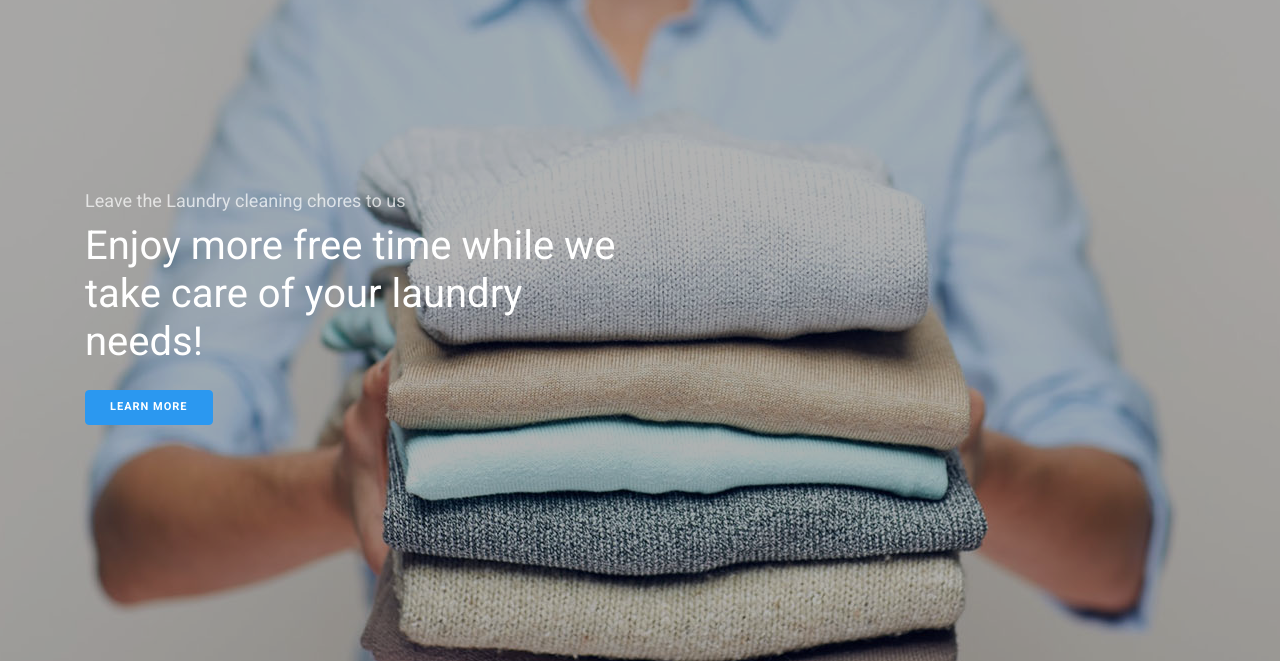
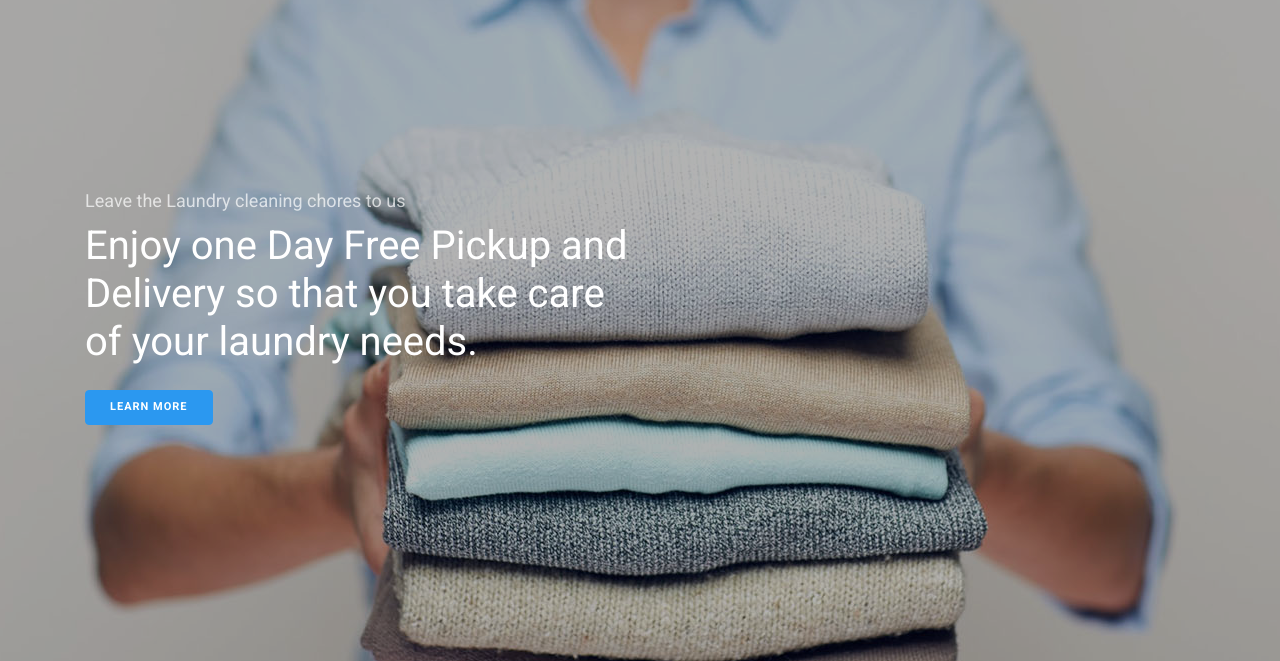
Before and after one commit to hellooishik/Laugh-O-Laundry, a plain HTML site: page index.html in a window 1280 px wide. Shown: the part 114-775 px from the top of the page. Drawn offline with Linux system fonts and the light colour scheme; some packages are replaced by stand-ins of ours; no server answers; some icons are missing; files whose address does not match are found by name.

Commit message:
v 1.00.001125

```diff
--- a/index.html
+++ b/index.html
@@ -134,7 +134,8 @@
           <div class="col-md-6 ftco-animate">
             <h2 class="subheading">Leave the Laundry cleaning chores to us</h2>
             <h1 class="mb-4">
-              Enjoy more free time while we take care of your laundry needs!
+              Enjoy one Day Free Pickup and Delivery so that you take care of
+              your laundry needs.
             </h1>
             <p>
               <a href="#" class="btn btn-primary mr-md-4 py-2 px-4"
```
